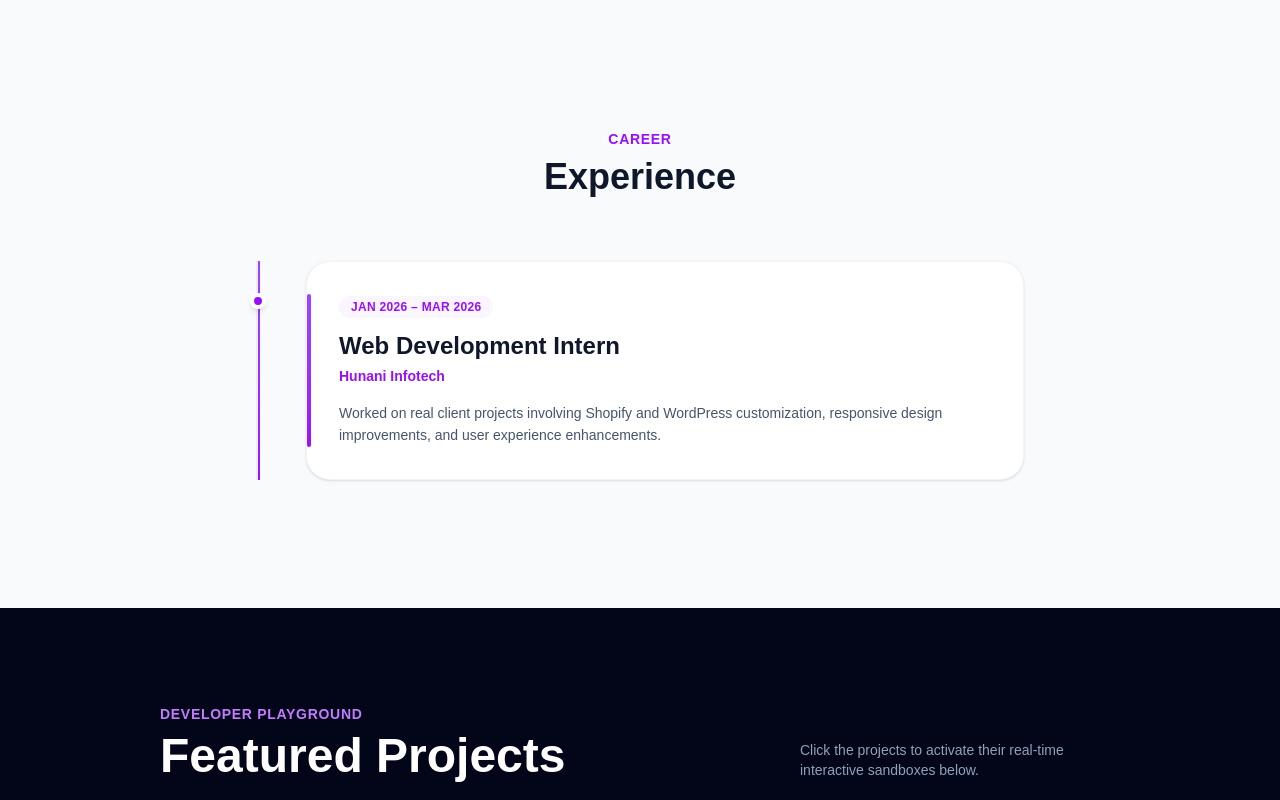
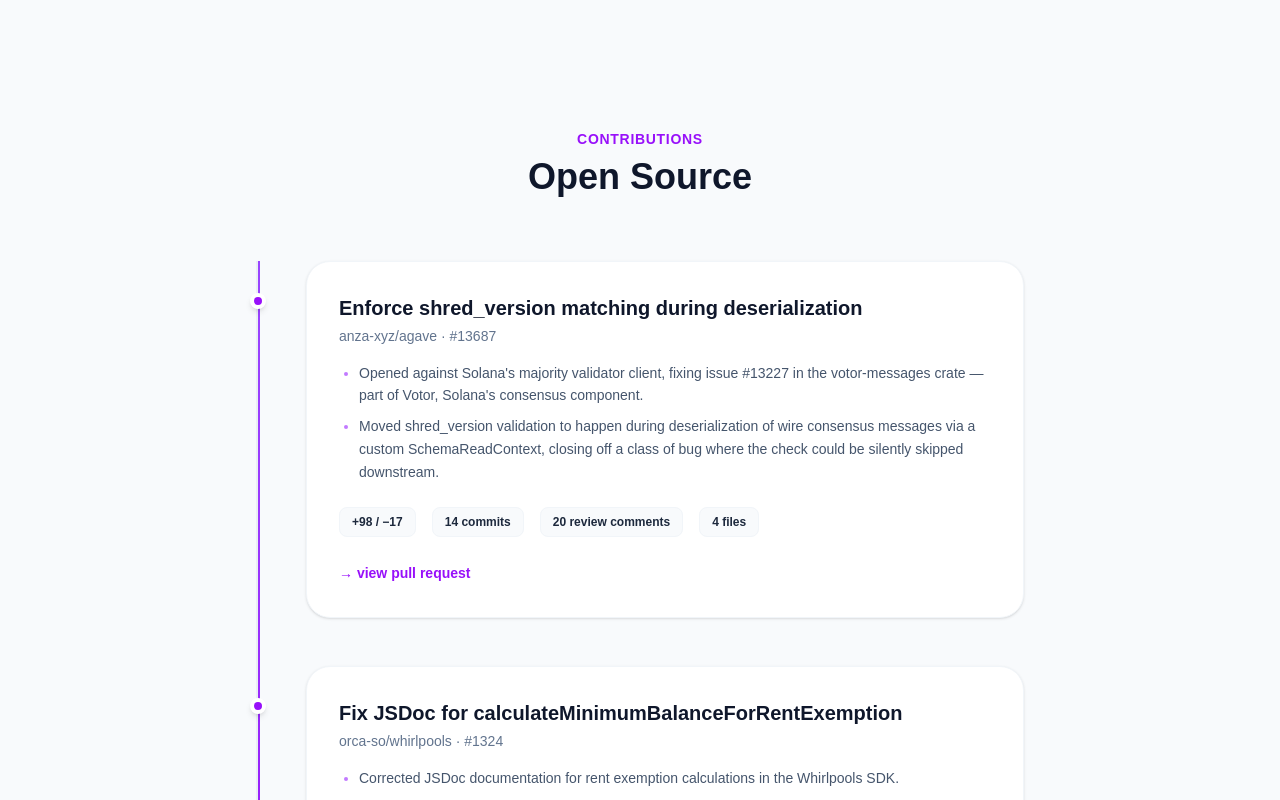
Before and after one commit to Dhruv-mavani/my-portfolio, a Next.js app: page / in a window 1280 px wide. Shown: the part 1700-2500 px from the top of the page. Built offline with nearby package versions, Linux system fonts and the light colour scheme.

Commit message:
feat: replace experience with open source contributions

```diff
--- a/app/page.tsx
+++ b/app/page.tsx
@@ -35,13 +35,32 @@
   },
 ];
 
-// --- DATA: TIMELINE ---
-const timelineItems = [
+// --- DATA: OPEN SOURCE ---
+const openSourceItems = [
   {
-    role: "Web Development Intern",
-    company: "Hunani Infotech",
-    period: "Jan 2026 – Mar 2026",
-    desc: "Worked on real client projects involving Shopify and WordPress customization, responsive design improvements, and user experience enhancements."
+    title: "Enforce shred_version matching during deserialization",
+    repo: "anza-xyz/agave · #13687",
+    bullets: [
+      "Opened against Solana's majority validator client, fixing issue #13227 in the votor-messages crate — part of Votor, Solana's consensus component.",
+      "Moved shred_version validation to happen during deserialization of wire consensus messages via a custom SchemaReadContext, closing off a class of bug where the check could be silently skipped downstream."
+    ],
+    stats: {
+      lines: "+98 / −17",
+      commits: "14 commits",
+      comments: "20 review comments",
+      files: "4 files"
+    },
+    link: "https://github.com/anza-xyz/agave/pull/13687"
+  },
+  {
+    title: "Fix JSDoc for calculateMinimumBalanceForRentExemption",
+    repo: "orca-so/whirlpools · #1324",
+    bullets: [
+      "Corrected JSDoc documentation for rent exemption calculations in the Whirlpools SDK.",
+      "Improved developer experience for downstream integrators building on Orca's concentrated liquidity AMM by ensuring accurate method signatures and comments."
+    ],
+    stats: null,
+    link: "https://github.com/orca-so/whirlpools/pull/1324"
   }
 ];
 
@@ -700,11 +719,11 @@
           </div>
         </section>
 
-        {/* --- EXPERIENCE SECTION --- */}
+        {/* --- OPEN SOURCE SECTION --- */}
         <section ref={experienceRef} id="experience" className="mt-32 w-full scroll-mt-24 relative max-w-3xl mx-auto">
           <div className="flex flex-col items-center mb-16">
-            <span className="text-purple-600 font-bold uppercase tracking-wider text-sm mb-2">Career</span>
-            <h2 className="text-4xl font-bold text-slate-900">Experience</h2>
+            <span className="text-purple-600 font-bold uppercase tracking-wider text-sm mb-2">Contributions</span>
+            <h2 className="text-4xl font-bold text-slate-900">Open Source</h2>
           </div>
 
           <div className="relative pl-8 md:pl-12 border-l-2 border-slate-200/60">
@@ -716,13 +735,17 @@
               />
             </div>
 
-            {/* Timeline Bullet Dot */}
-            <div className="absolute left-0 top-8 w-4 h-4 rounded-full border-4 border-white bg-purple-600 -translate-x-1/2 shadow-md z-10" />
-
             <motion.div
               style={{ y: yExp0, scale: scaleExp0, rotateX: rotateXExp0, opacity: opacityExp0 }}
+              className="flex flex-col gap-12"
             >
-              <TimelineCard item={timelineItems[0]} isLeft={false} />
+              {openSourceItems.map((item, idx) => (
+                <div key={idx} className="relative w-full">
+                  {/* Timeline Bullet Dot */}
+                  <div className="absolute -left-[40px] md:-left-[56px] top-8 w-4 h-4 rounded-full border-4 border-white bg-purple-600 shadow-md z-10" />
+                  <OpenSourceCard item={item} />
+                </div>
+              ))}
             </motion.div>
           </div>
         </section>
@@ -1037,24 +1060,41 @@
 
 // --- SUB-COMPONENTS FOR TIMELINE & PROJECTS ---
 
-function TimelineCard({ item, isLeft }: { item: typeof timelineItems[0]; isLeft: boolean }) {
+function OpenSourceCard({ item }: { item: typeof openSourceItems[0] }) {
   return (
-    <div className={`p-8 bg-white rounded-3xl shadow-sm border border-slate-100 hover:shadow-md transition duration-300 relative text-left ${isLeft ? "md:text-right" : "md:text-left"}`}>
-      {/* Decorative vertical gradient bar on the card's edge */}
-      <div className={`absolute top-8 bottom-8 w-1 bg-gradient-to-b from-[#9945FF] to-purple-600 rounded-full ${isLeft ? "right-0" : "left-0"}`} />
-
-      <span className="px-3 py-1 bg-purple-50 text-purple-600 text-xs font-bold uppercase rounded-full tracking-wide">
-        {item.period}
-      </span>
-      <h3 className="text-2xl font-bold text-slate-900 mt-3 mb-1">
-        {item.role}
-      </h3>
-      <p className="text-purple-600 font-semibold text-sm mb-4">
-        {item.company}
-      </p>
-      <p className="text-slate-600 leading-relaxed text-sm">
-        {item.desc}
-      </p>
+    <div className="p-8 bg-white rounded-3xl shadow-sm border border-slate-100 hover:shadow-md transition duration-300 relative text-left">
+      <div className="flex flex-col md:flex-row md:items-start justify-between gap-4 mb-4">
+        <div>
+          <h3 className="text-xl font-bold text-slate-900 mb-1">{item.title}</h3>
+          <p className="text-slate-500 font-mono text-sm">{item.repo}</p>
+        </div>
+      </div>
+
+      {item.bullets.length > 0 && (
+        <ul className="list-disc list-outside ml-5 text-slate-600 leading-relaxed text-sm mb-6 space-y-2 marker:text-purple-400">
+          {item.bullets.map((b, i) => <li key={i}>{b}</li>)}
+        </ul>
+      )}
+
+      {item.stats && (
+        <div className="flex flex-wrap gap-4 mb-6">
+          <span className="text-xs font-semibold px-3 py-1.5 bg-slate-50 text-slate-600 rounded-lg border border-slate-100"><strong className="text-slate-800">{item.stats.lines}</strong></span>
+          <span className="text-xs font-semibold px-3 py-1.5 bg-slate-50 text-slate-600 rounded-lg border border-slate-100"><strong className="text-slate-800">{item.stats.commits}</strong></span>
+          <span className="text-xs font-semibold px-3 py-1.5 bg-slate-50 text-slate-600 rounded-lg border border-slate-100"><strong className="text-slate-800">{item.stats.comments}</strong></span>
+          <span className="text-xs font-semibold px-3 py-1.5 bg-slate-50 text-slate-600 rounded-lg border border-slate-100"><strong className="text-slate-800">{item.stats.files}</strong></span>
+        </div>
+      )}
+
+      {item.link && (
+        <a
+          href={item.link}
+          target="_blank"
+          rel="noopener noreferrer"
+          className="inline-flex items-center gap-2 text-sm font-bold text-purple-600 hover:text-purple-700 transition-colors"
+        >
+          → view pull request
+        </a>
+      )}
     </div>
   );
 }
--- a/src/components/Navbar.tsx
+++ b/src/components/Navbar.tsx
@@ -47,14 +47,20 @@
 
         {/* --- DESKTOP MENU --- */}
         <div className="hidden md:flex items-center gap-8 font-medium text-slate-600">
-          {["Projects", "About", "Skills", "Experience", "Contact"].map((item) => (
+          {[
+            { label: "Projects", id: "projects" },
+            { label: "About", id: "about" },
+            { label: "Skills", id: "skills" },
+            { label: "Open Source", id: "experience" },
+            { label: "Contact", id: "contact" }
+          ].map((item) => (
             <a
-              key={item}
-              href={`#${item.toLowerCase()}`}
-              onClick={(e) => handleScroll(e, `#${item.toLowerCase()}`)}
+              key={item.label}
+              href={`#${item.id}`}
+              onClick={(e) => handleScroll(e, `#${item.id}`)}
               className="relative group py-1 transition-colors hover:text-slate-900"
             >
-              {item}
+              {item.label}
               <span className="absolute bottom-0 left-1/2 w-0 h-0.5 bg-amber-600 transition-all duration-300 group-hover:w-full group-hover:left-0 ease-in-out"></span>
             </a>
           ))}
@@ -91,14 +97,20 @@
         }`}
       >
         <div className="flex flex-col items-center py-8 gap-6 text-lg font-medium text-slate-700">
-          {["Projects", "About", "Skills", "Experience", "Contact"].map((item) => (
+          {[
+            { label: "Projects", id: "projects" },
+            { label: "About", id: "about" },
+            { label: "Skills", id: "skills" },
+            { label: "Open Source", id: "experience" },
+            { label: "Contact", id: "contact" }
+          ].map((item) => (
             <a
-              key={item}
-              href={`#${item.toLowerCase()}`}
-              onClick={(e) => handleScroll(e, `#${item.toLowerCase()}`)}
+              key={item.label}
+              href={`#${item.id}`}
+              onClick={(e) => handleScroll(e, `#${item.id}`)}
               className="hover:text-amber-600 transition-colors"
             >
-              {item}
+              {item.label}
             </a>
           ))}
           <a href="/resume.pdf" className="px-8 py-3 rounded-full bg-slate-900 text-white">
```
